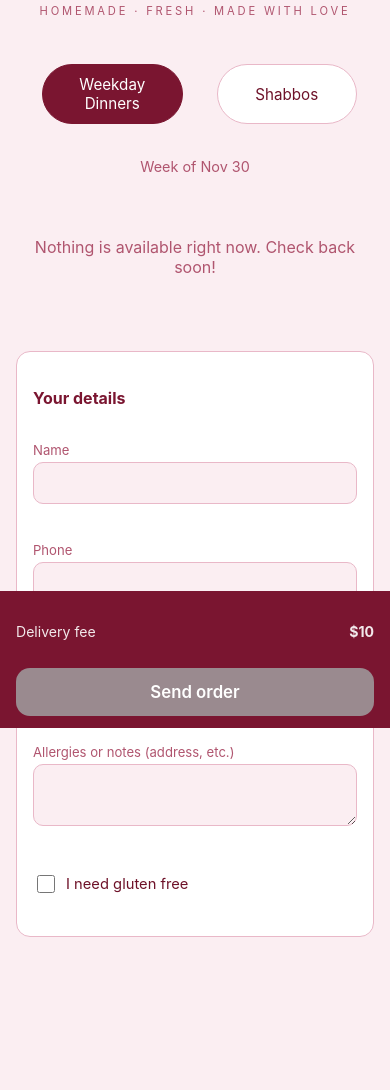
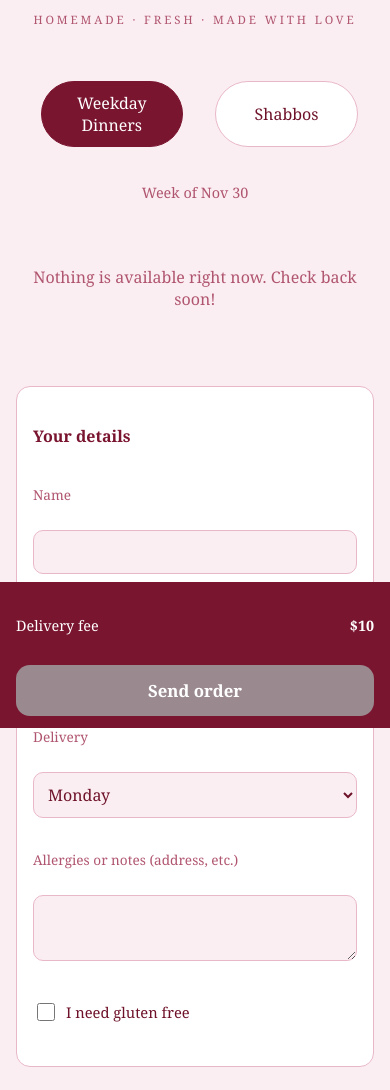
Before and after one commit to frygarfinkel/Tari-s-Table, a plain HTML site: page index.html in a window 390 px wide. Shown: the part 116-1206 px from the top of the page. Drawn offline with Linux system fonts and the light colour scheme.

Commit message:
Refactor HTML structure and update styles

```diff
--- a/index.html
+++ b/index.html
@@ -6,35 +6,34 @@
 <title>Tari's Table</title>
 <style>
 *{box-sizing:border-box}
-body{margin:0;background:#fbeef2;color:#6e1229;font-family:-apple-system,BlinkMacSystemFont,"Helvetica Neue",Arial,sans-serif;padding-bottom:150px}
+body{margin:0;background:#fbeef2;color:#6e1229;font-family:Georgia,"Times New Roman",serif;padding-bottom:150px}
 header{text-align:center;padding:26px 16px 14px}
-h1{font-size:2.2rem;margin:0;color:#7a1530;font-weight:600;font-family:Georgia,"Times New Roman",serif}
-.tag{letter-spacing:.25em;font-size:.7rem;color:#b0556f;margin-top:6px;text-transform:uppercase}
-.wrap{max-width:520px;margin:0 auto;padding:0 16px}
-.toggle{display:flex;gap:8px;margin:12px 0 8px}
-.toggle button{flex:1;padding:10px;border-radius:999px;border:1px solid #e9b8c8;background:#fff;color:#6e1229;font:inherit;font-size:.95rem;cursor:pointer}
+h1{font-size:2.4rem;margin:0;color:#7a1530;font-weight:600}
+.tag{letter-spacing:.25em;font-size:.72rem;color:#b0556f;margin-top:6px;text-transform:uppercase}
+.wrap{max-width:560px;margin:0 auto;padding:0 16px}
+.toggle{display:flex;gap:8px;margin:18px 0 8px}
+.toggle button{flex:1;padding:10px;border-radius:999px;border:1px solid #e9b8c8;background:#fff;color:#6e1229;font:inherit;cursor:pointer}
 .toggle button.on{background:#7a1530;color:#fff;border-color:#7a1530}
 .week{text-align:center;color:#b0556f;font-size:.9rem;margin:6px 0}
 .section{display:flex;align-items:center;gap:10px;margin:22px 0 10px}
 .section::before,.section::after{content:"";flex:1;height:1px;background:#e9b8c8}
-.section span{background:#f4c2d7;padding:4px 18px;border-radius:999px;letter-spacing:.3em;font-size:.8rem;color:#7a1530}
+.section span{background:#f4c2d7;padding:4px 18px;border-radius:999px;letter-spacing:.3em;font-size:.85rem;color:#7a1530}
 .item{display:flex;align-items:center;justify-content:space-between;gap:12px;background:#fff;border:1px solid #e9b8c8;border-radius:14px;padding:12px 14px;margin-bottom:8px}
-.name{font-size:1rem;color:#6e1229}
-.meta{font-size:.82rem;color:#b0556f;margin-top:2px}
+.name{font-size:1rem}
+.meta{font-size:.8rem;color:#b0556f}
 .step{display:flex;align-items:center;gap:8px}
 .step button{width:32px;height:32px;border-radius:50%;border:1px solid #e9b8c8;background:#f4c2d7;color:#7a1530;font-size:1.1rem;cursor:pointer}
 .step button:disabled{opacity:.35;cursor:default}
 .step span{min-width:18px;text-align:center}
 .details{background:#fff;border:1px solid #e9b8c8;border-radius:14px;padding:16px;margin-top:18px}
 .details h3{margin:0 0 6px;color:#7a1530;font-size:1rem}
-.field{margin-bottom:10px}
-.field label{display:block;font-size:.82rem;color:#b0556f;margin:8px 0 4px}
-.field input,.field select,.field textarea{width:100%;font:inherit;font-size:1rem;padding:10px;border-radius:10px;border:1px solid #e9b8c8;background:#fbeef2;color:#6e1229}
-.check{display:flex;align-items:center;gap:8px;font-size:.92rem;margin:12px 0 4px}
+label{display:block;font-size:.85rem;color:#b0556f;margin:10px 0 4px}
+input,select,textarea{width:100%;padding:10px;font:inherit;font-size:1rem;border-radius:10px;border:1px solid #e9b8c8;background:#fbeef2;color:#6e1229}
+.check{display:flex;align-items:center;gap:8px;font-size:.92rem;color:#6e1229;margin:12px 0 4px}
 .check input{width:18px;height:18px}
 .empty{text-align:center;color:#b0556f;padding:20px 0}
 .bar{position:fixed;left:0;right:0;bottom:0;background:#7a1530;color:#fff;padding:12px 16px calc(12px + env(safe-area-inset-bottom,0px))}
-.fee{display:flex;justify-content:space-between;font-size:.88rem;margin-bottom:8px;opacity:.9}
+.fee{display:flex;justify-content:space-between;font-size:.9rem;margin-bottom:8px}
 .send{width:100%;border:0;border-radius:14px;padding:14px;background:#fff;color:#7a1530;font:inherit;font-size:1.05rem;font-weight:600;cursor:pointer}
 .send:disabled{background:#9a8a8f;color:#fff;cursor:default}
 </style>
@@ -55,10 +54,14 @@ h1{font-size:2.2rem;margin:0;color:#7a1530;font-weight:600;font-family:Georgia,"
 
   <div class="details">
     <h3>Your details</h3>
-    <div class="field"><label for="name">Name</label><input id="name" required></div>
-    <div class="field"><label for="phone">Phone</label><input id="phone" type="tel" required></div>
-    <div class="field"><label for="when">Delivery</label><select id="when"></select></div>
-    <div class="field"><label for="notes">Allergies or notes (address, etc.)</label><textarea id="notes" rows="2"></textarea></div>
+    <label for="name">Name</label>
+    <input id="name" required>
+    <label for="phone">Phone</label>
+    <input id="phone" type="tel" required>
+    <label for="when">Delivery</label>
+    <select id="when"></select>
+    <label for="notes">Allergies or notes (address, etc.)</label>
+    <textarea id="notes" rows="2"></textarea>
     <label class="check"><input type="checkbox" id="gf"> I need gluten free</label>
   </div>
 </div>
@@ -73,12 +76,10 @@ h1{font-size:2.2rem;margin:0;color:#7a1530;font-weight:600;font-family:Georgia,"
 const TARI_PHONE = "1778441461";
 const DELIVERY_FEE = 10;
 
-// Sections shown for each menu, in order
 const SECTIONS = {
   weekly: [["main", "Mains"], ["side", "Sides"], ["soup", "Soups"]],
   shabbos: [["food", "Food"], ["salad", "Salads"]]
 };
-// Delivery options: weekdays Monday or Wednesday, Shabbos Friday only
 const DAYS = {
   weekly: ["Monday", "Wednesday"],
   shabbos: ["Friday"]
@@ -169,10 +170,15 @@ $("send").addEventListener("click", () => {
   window.open(`https://wa.me/${TARI_PHONE}?text=${encodeURIComponent(msg)}`, "_blank");
 });
 
-fetch("menu.json?" + Date.now())
-  .then(r => r.json())
+fetch("menu.json?" + Date.now(), { cache: "no-store" })
+  .then(r => {
+    if (!r.ok) throw new Error("menu.json not found (" + r.status + ")");
+    return r.json();
+  })
   .then(d => { data = d; render(); })
-  .catch(() => { $("menu").innerHTML = '<p class="empty">The menu can\'t load right now. Please try again later.</p>'; });
+  .catch(err => {
+    $("menu").innerHTML = `<p class="empty">The menu can't load right now.<br><small>${esc(err.message)}</small></p>`;
+  });
 
 render();
 </script>
```
